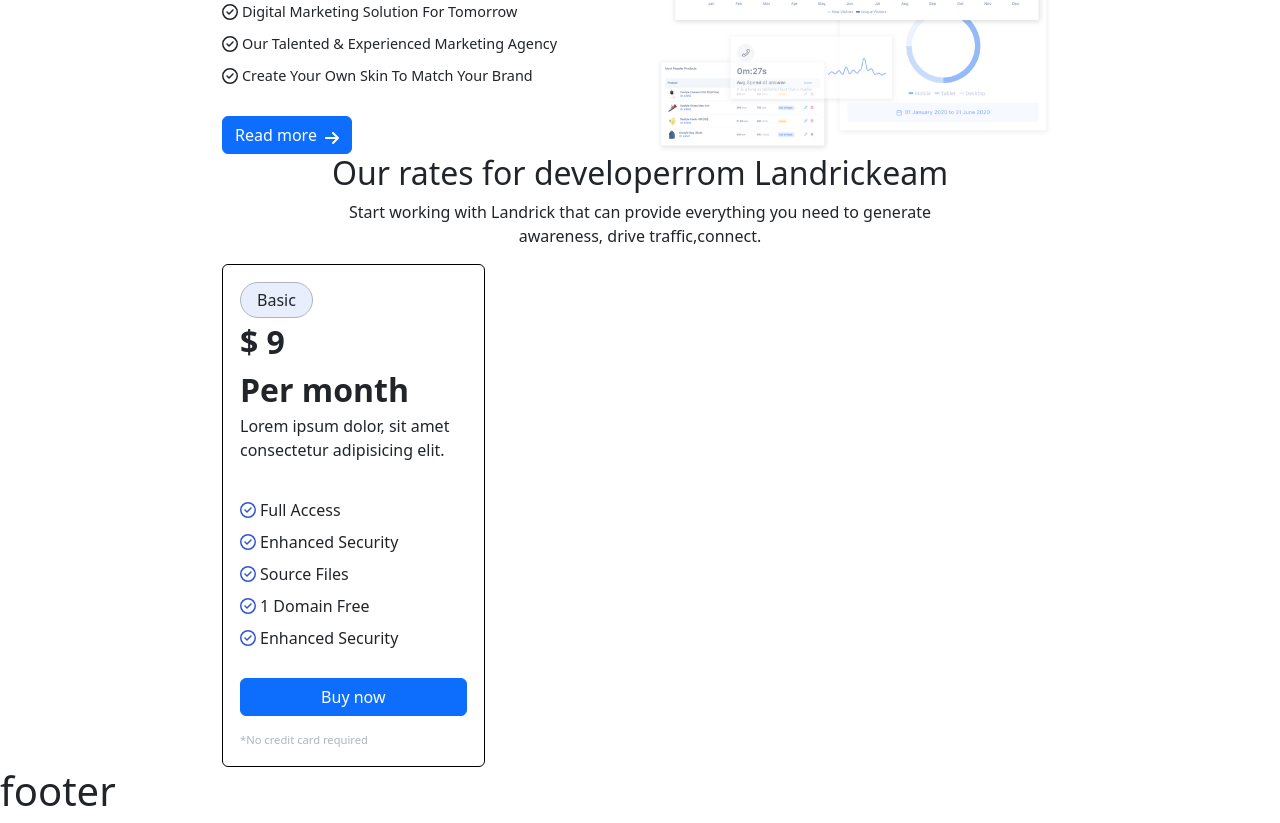
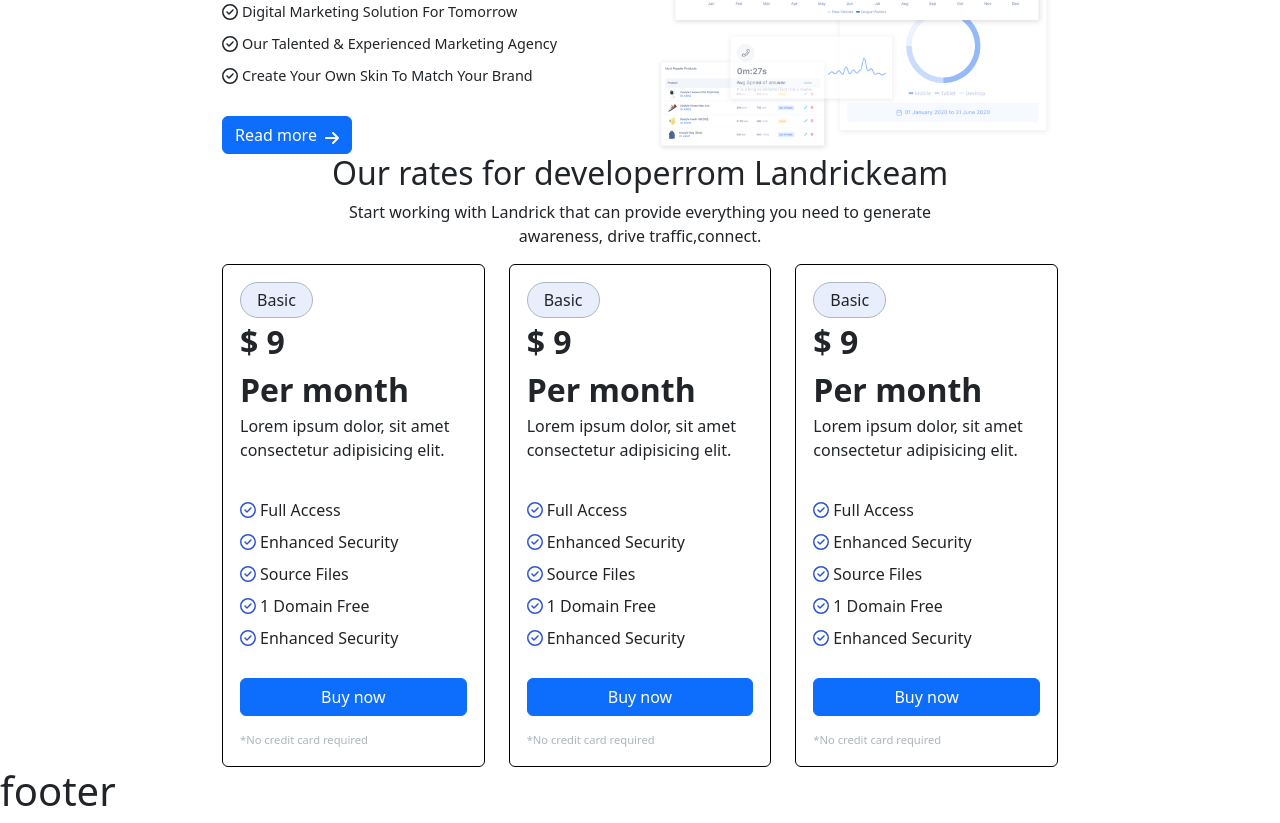
Before and after one commit to Frapenle/proj-html-vuejs, a Vue app: page / in a window 1280 px wide. Shown: the part 1381-2204 px from the top of the page. Built offline with nearby package versions, Linux system fonts and the light colour scheme.

Commit message:
Add 3 cards

```diff
--- a/src/components/Main/PricingPlansFolder/PricingPlans.vue
+++ b/src/components/Main/PricingPlansFolder/PricingPlans.vue
@@ -25,7 +25,7 @@
                 </div>
             </div>
             <div class="row">
-                <div class="col-4">
+                <div class="col-4" v-for="item in 3">
                     <PriceCard />
                 </div>
             </div>
```
